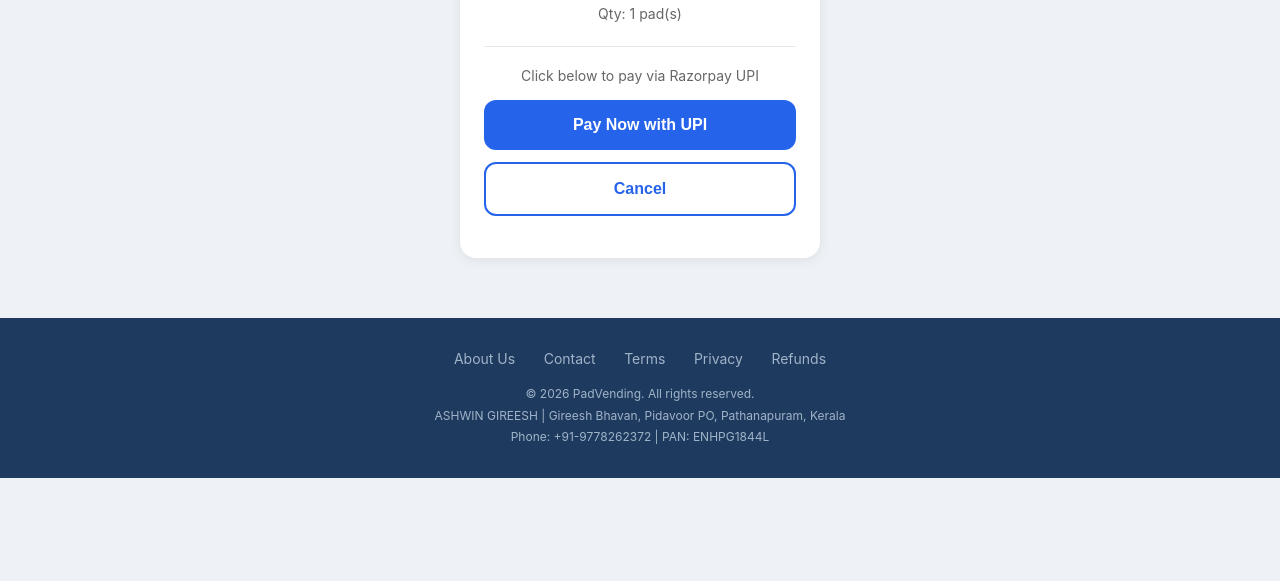
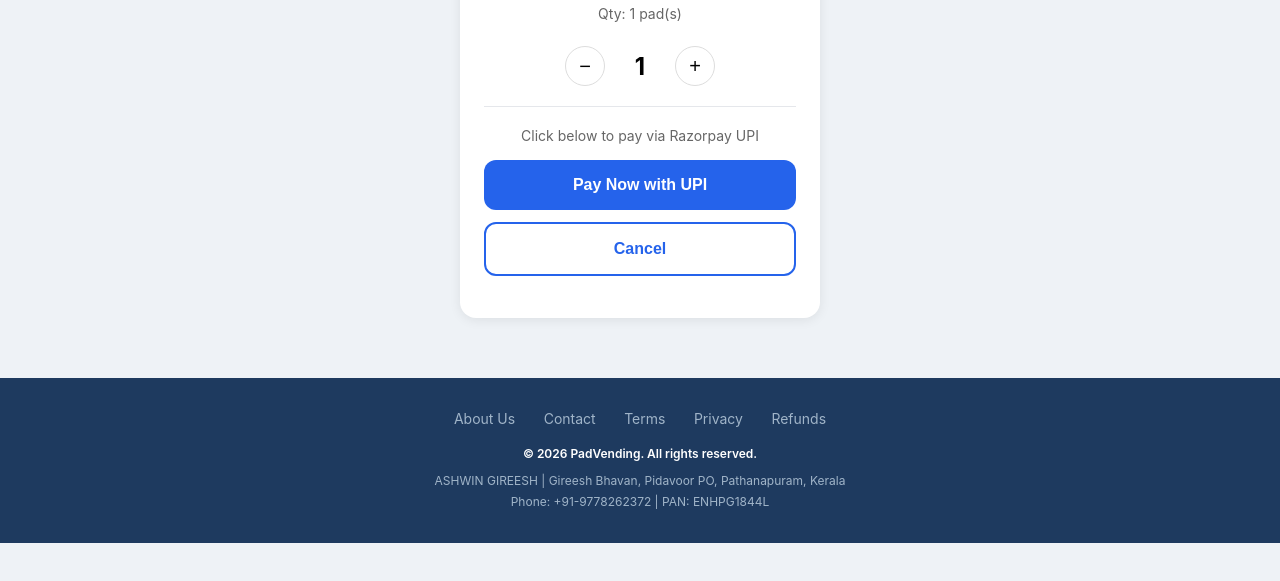
Before and after one commit to Ashwingireesh050/padvending, a website: page index.html in a window 1280 px wide. Shown: the part 213-794 px from the top of the page. Drawn offline with Linux system fonts and the light colour scheme.

Commit message:
Update index.html

```diff
--- a/index.html
+++ b/index.html
@@ -27,6 +27,9 @@
 .status.success { background: #dcfce7; color: #166534; }
 .status.error { background: #fee2e2; color: #991b1b; }
 .status.pending { background: #fef3c7; color: #92400e; }
+.qty-selector { display: flex; justify-content: center; align-items: center; gap: 20px; margin: 20px 0; }
+.qty-btn { width: 40px; height: 40px; border-radius: 50%; border: 1px solid #ddd; background: white; font-size: 20px; cursor: pointer; }
+.qty-display { font-size: 24px; font-weight: 700; min-width: 30px; }
 .spinner { display: inline-block; width: 16px; height: 16px; border: 2px solid #fff; border-top-color: transparent; border-radius: 50%; animation: spin 0.8s linear infinite; margin-right: 8px; vertical-align: middle; }
 @keyframes spin { to { transform: rotate(360deg); } }
 .loading { display: none; position: fixed; top: 0; left: 0; right: 0; bottom: 0; background: rgba(0,0,0,0.9); justify-content: center; align-items: center; flex-direction: column; z-index: 100; }
@@ -35,8 +38,8 @@
 .footer-links { margin-bottom: 15px; }
 .footer-links a { color: #a0b4c8; text-decoration: none; margin: 0 12px; font-size: 14px; }
 .footer-links a:hover { color: white; }
-    .footer p { font-size: 12px; line-height: 1.8; }
-    .footer .company { color: white; font-weight: 600; margin-bottom: 5px; }
+.copyright { font-size: 12px; line-height: 1.8; }
+.company { color: white; font-weight: 600; margin-bottom: 5px; }
 </style>
 <base target="_blank">
 </head>
@@ -47,6 +50,11 @@
 <h2>Confirm your payment</h2>
 <div class="amount">Rs. <span id="totalAmount">10</span></div>
 <div class="qty">Qty: <span id="qtyDisplay">1</span> pad(s)</div>
+<div class="qty-selector">
+<button class="qty-btn" onclick="changeQty(-1)">−</button>
+<div class="qty-display" id="qtyValue">1</div>
+<button class="qty-btn" onclick="changeQty(1)">+</button>
+</div>
 <div class="divider"></div>
 <div class="pay-text">Click below to pay via Razorpay UPI</div>
 <button class="btn btn-primary" id="payBtn" onclick="payNow()">Pay Now with UPI</button>
@@ -66,14 +74,16 @@
 <a href="privacy.html">Privacy</a>
 <a href="refund.html">Refunds</a>
 </div>
-    <p>&copy; 2026 PadVending. All rights reserved.</p>
-    <p>ASHWIN GIREESH | Gireesh Bhavan, Pidavoor PO, Pathanapuram, Kerala</p>
-    <p>Phone: +91-9778262372 | PAN: ENHPG1844L</p>
+<div class="copyright">
+<p class="company">© 2026 PadVending. All rights reserved.</p>
+ASHWIN GIREESH | Gireesh Bhavan, Pidavoor PO, Pathanapuram, Kerala<br>
+Phone: +91-9778262372 | PAN: ENHPG1844L
+</div>
 </div>
 
 <script>
 // ═══════════════════════════════════════════════════
-    // BACKEND URL - CHANGE THIS TO YOUR RENDER URL
+// BACKEND URL - YOUR RENDER SERVER
 // ═══════════════════════════════════════════════════
 const BACKEND_URL = 'https://padvending.onrender.com';
 const MACHINE_ID = 'PAD_VM_001';
@@ -86,6 +96,7 @@
 function updateTotal() {
 document.getElementById('totalAmount').textContent = quantity * PRICE_PER_PAD;
 document.getElementById('qtyDisplay').textContent = quantity;
+document.getElementById('qtyValue').textContent = quantity;
 }
 
 function showStatus(msg, type) {
@@ -201,11 +212,19 @@
 }, 2000);
 }
 
+function changeQty(delta) {
+quantity = Math.max(1, Math.min(quantity + delta, 5));
+updateTotal();
+}
+
 function cancelPayment() {
 if (confirm('Cancel this payment?')) {
 window.location.reload();
 }
 }
+
+// Initialize
+updateTotal();
 </script>
 </body>
 </html>
```
Lines whose indentation alone changed are shown as unchanged.
